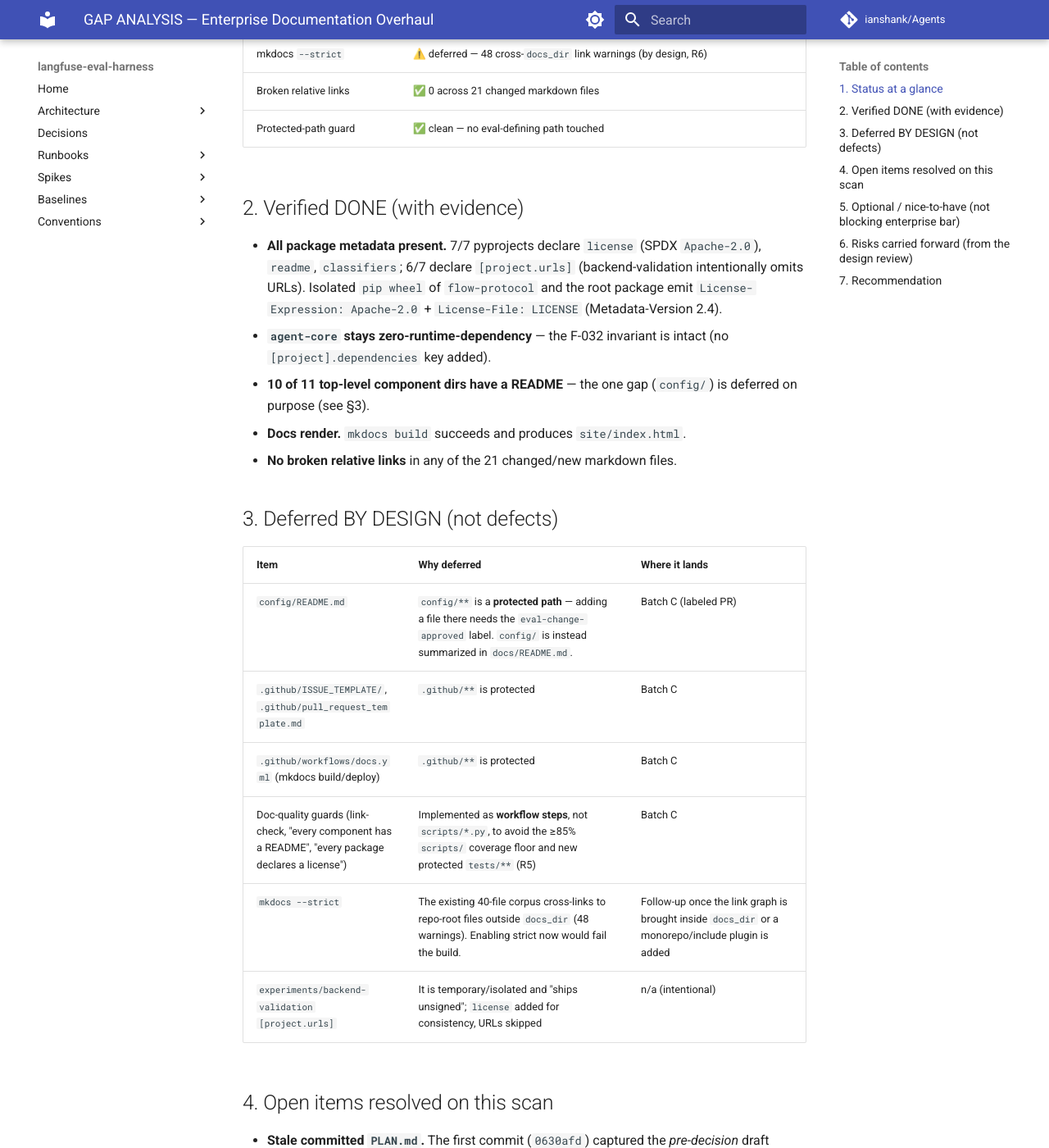
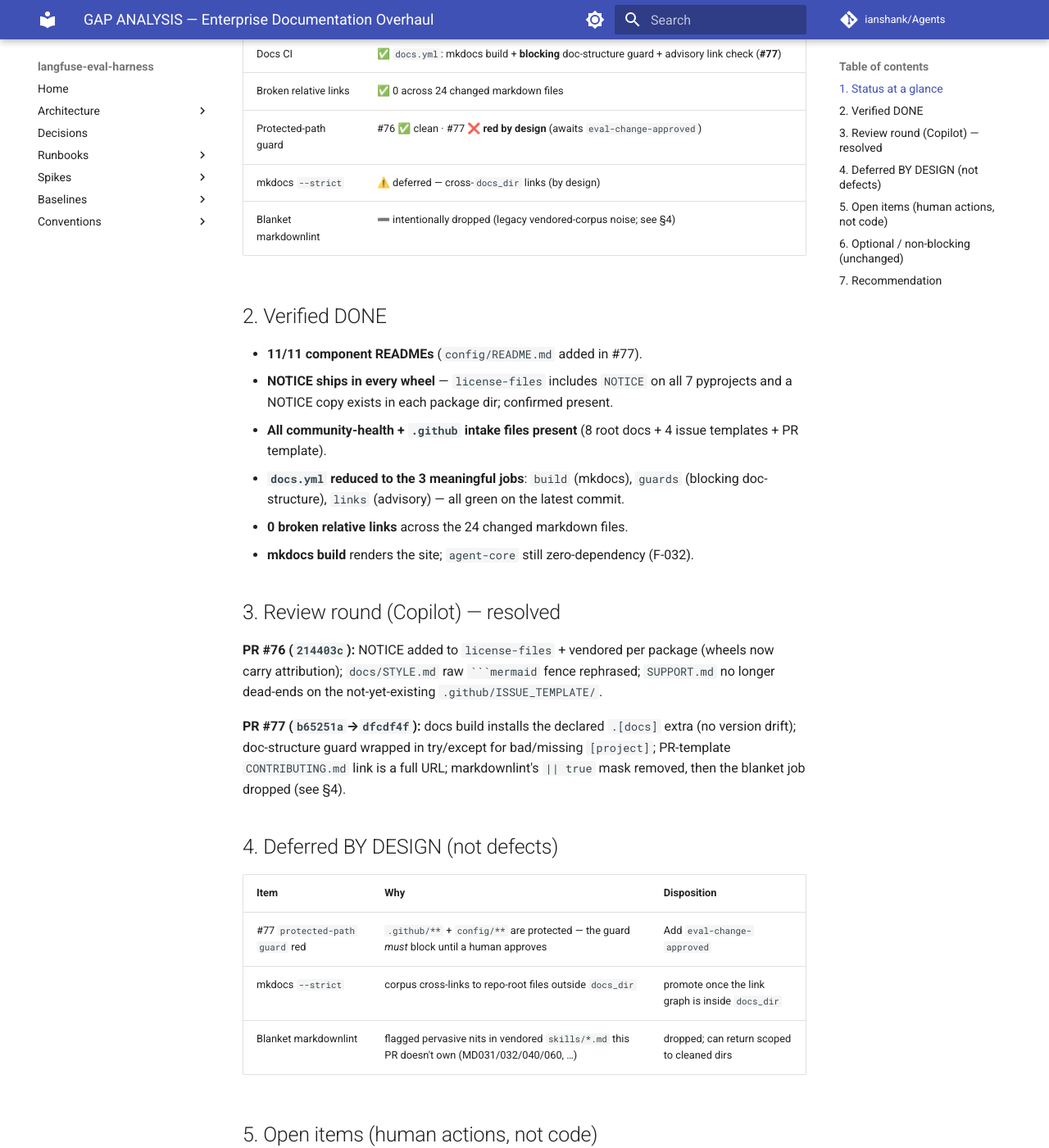
Before and after one commit to ianshank/Agents, an MkDocs documentation site: the page built from docs/plans/enterprise-docs-overhaul/GAP_ANALYSIS.md, in a window 1280 px wide and 1400 px high, scrolled down 839 px. Shown: the whole window at 82% size. Built offline with MkDocs 1.6.1 and Material for MkDocs 9.7.7, drawn with Linux system fonts in a browser that asks for light colours; comment, search, counter and statistics services are not loaded; some of the changed text lies outside the part shown.

Commit message:
docs: refresh enterprise-docs gap analysis for completed Batch C + review round
Update the gap analysis to reflect current state across both PRs: Batch C
(.github templates + docs CI + config README) is implemented on #77; the Copilot
review round is resolved (NOTICE in wheels, STYLE/SUPPORT fixes, .[docs] install,
guard hardening, PR-template URL, markdownlint dropped). Only two human actions
remain — label #77 and merge #76 then retarget — plus the by-design deferrals
(mkdocs --strict, blanket markdownlint).

Co-Authored-By: Claude Opus 4.8 <noreply@anthropic.com>
Claude-Session: https://claude.ai/code/session_01SR4MmH7EZhKgEb57yPs6SL

````diff
--- a/docs/plans/enterprise-docs-overhaul/GAP_ANALYSIS.md
+++ b/docs/plans/enterprise-docs-overhaul/GAP_ANALYSIS.md
@@ -1,82 +1,74 @@
 # GAP ANALYSIS — Enterprise Documentation Overhaul
 
-> Branch: `claude/readme-docs-enterprise-update-d3ifmr`. Scanned 2026-07-24
-> against `origin/main`. Scope: documentation, licensing, packaging metadata, and
-> repository organization. Companion to [`PLAN.md`](PLAN.md).
+> Branches scanned 2026-07-24 against `origin/main`:
+> `claude/readme-docs-enterprise-update-d3ifmr` (**PR #76** — docs + metadata) and
+> `claude/readme-docs-enterprise-batch-c` (**PR #77**, stacked — protected `.github`
+> + `config` set). #77 is a superset of #76. Companion to [`PLAN.md`](PLAN.md).
 
-This records what the branch **delivers**, what is **deliberately deferred**, and
-what remains **open** — measured, not asserted. Every "done" line below was
-verified by a script over the working tree, not from memory.
+Every "done" line was verified by a script over the working tree, not asserted.
+This revision reflects the completed Batch C and the Copilot review round.
 
 ## 1. Status at a glance
 
 | Dimension | State |
 |---|---|
 | Root community-health set | ✅ complete (LICENSE, NOTICE, CONTRIBUTING, SECURITY, CODE_OF_CONDUCT, SUPPORT, GOVERNANCE, MAINTAINERS) |
-| Licensing | ✅ Apache-2.0 at root + 6 per-wheel copies; PEP 639 metadata on all 7 pyprojects |
-| Component READMEs | ✅ 10/11 top-level dirs (only `config/` deferred — protected path) |
-| Docs index + site | ✅ `docs/README.md`, ADR index, `docs/STYLE.md`, mkdocs-material site (non-strict) |
-| Root README / AGENTS map | ✅ restructured additively; doc-map extended |
-| Protected-path CI/templates (Batch C) | ⛔ not started — needs `eval-change-approved` label (separate PR) |
-| mkdocs `--strict` | ⚠️ deferred — 48 cross-`docs_dir` link warnings (by design, R6) |
-| Broken relative links | ✅ 0 across 21 changed markdown files |
-| Protected-path guard | ✅ clean — no eval-defining path touched |
+| Licensing / wheels | ✅ Apache-2.0; `license-files = [LICENSE, NOTICE]` and a NOTICE copy in all 7 packages — both ship in the wheel (`License-File: LICENSE` + `NOTICE`) |
+| Component READMEs | ✅ **11/11** top-level dirs (incl. `config/`) |
+| Package metadata | ✅ 7/7 declare `license`; 6/7 declare `[project.urls]` (backend-validation omits URLs by design) |
+| Docs index + site | ✅ `docs/README.md`, ADR index, `docs/STYLE.md`; mkdocs-material site builds (non-strict) |
+| `.github` templates | ✅ issue templates (bug/feature/ADR/config) + PR template (**#77**) |
+| Docs CI | ✅ `docs.yml`: mkdocs build + **blocking** doc-structure guard + advisory link check (**#77**) |
+| Broken relative links | ✅ 0 across 24 changed markdown files |
+| Protected-path guard | #76 ✅ clean · #77 ❌ **red by design** (awaits `eval-change-approved`) |
+| mkdocs `--strict` | ⚠️ deferred — cross-`docs_dir` links (by design) |
+| Blanket markdownlint | ➖ intentionally dropped (legacy vendored-corpus noise; see §4) |
 
-## 2. Verified DONE (with evidence)
+## 2. Verified DONE
 
-- **All package metadata present.** 7/7 pyprojects declare `license`
-  (SPDX `Apache-2.0`), `readme`, `classifiers`; 6/7 declare `[project.urls]`
-  (backend-validation intentionally omits URLs). Isolated `pip wheel` of
-  `flow-protocol` and the root package emit `License-Expression: Apache-2.0` +
-  `License-File: LICENSE` (Metadata-Version 2.4).
-- **`agent-core` stays zero-runtime-dependency** — the F-032 invariant is intact
-  (no `[project].dependencies` key added).
-- **10 of 11 top-level component dirs have a README** — the one gap (`config/`) is
-  deferred on purpose (see §3).
-- **Docs render.** `mkdocs build` succeeds and produces `site/index.html`.
-- **No broken relative links** in any of the 21 changed/new markdown files.
+- **11/11 component READMEs** (`config/README.md` added in #77).
+- **NOTICE ships in every wheel** — `license-files` includes `NOTICE` on all 7
+  pyprojects and a NOTICE copy exists in each package dir; confirmed present.
+- **All community-health + `.github` intake files present** (8 root docs + 4 issue
+  templates + PR template).
+- **`docs.yml` reduced to the 3 meaningful jobs**: `build` (mkdocs), `guards`
+  (blocking doc-structure), `links` (advisory) — all green on the latest commit.
+- **0 broken relative links** across the 24 changed markdown files.
+- **mkdocs build** renders the site; `agent-core` still zero-dependency (F-032).
 
-## 3. Deferred BY DESIGN (not defects)
+## 3. Review round (Copilot) — resolved
 
-| Item | Why deferred | Where it lands |
+**PR #76 (`214403c`):** NOTICE added to `license-files` + vendored per package (wheels
+now carry attribution); `docs/STYLE.md` raw ` ```mermaid ` fence rephrased; `SUPPORT.md`
+no longer dead-ends on the not-yet-existing `.github/ISSUE_TEMPLATE/`.
+
+**PR #77 (`b65251a`→`dfcdf4f`):** docs build installs the declared `.[docs]` extra
+(no version drift); doc-structure guard wrapped in try/except for bad/missing
+`[project]`; PR-template `CONTRIBUTING.md` link is a full URL; markdownlint's
+`|| true` mask removed, then the blanket job dropped (see §4).
+
+## 4. Deferred BY DESIGN (not defects)
+
+| Item | Why | Disposition |
 |---|---|---|
-| `config/README.md` | `config/**` is a **protected path** — adding a file there needs the `eval-change-approved` label. `config/` is instead summarized in `docs/README.md`. | Batch C (labeled PR) |
-| `.github/ISSUE_TEMPLATE/`, `.github/pull_request_template.md` | `.github/**` is protected | Batch C |
-| `.github/workflows/docs.yml` (mkdocs build/deploy) | `.github/**` is protected | Batch C |
-| Doc-quality guards (link-check, "every component has a README", "every package declares a license") | Implemented as **workflow steps**, not `scripts/*.py`, to avoid the ≥85% `scripts/` coverage floor and new protected `tests/**` (R5) | Batch C |
-| `mkdocs --strict` | The existing 40-file corpus cross-links to repo-root files outside `docs_dir` (48 warnings). Enabling strict now would fail the build. | Follow-up once the link graph is brought inside `docs_dir` or a monorepo/include plugin is added |
-| `experiments/backend-validation` `[project.urls]` | It is temporary/isolated and "ships unsigned"; `license` added for consistency, URLs skipped | n/a (intentional) |
+| #77 `protected-path guard` red | `.github/**` + `config/**` are protected — the guard *must* block until a human approves | Add `eval-change-approved` |
+| mkdocs `--strict` | corpus cross-links to repo-root files outside `docs_dir` | promote once the link graph is inside `docs_dir` |
+| Blanket markdownlint | flagged pervasive nits in vendored `skills/*.md` this PR doesn't own (MD031/032/040/060, …) | dropped; can return scoped to cleaned dirs |
 
-## 4. Open items resolved on this scan
+## 5. Open items (human actions, not code)
 
-- **Stale committed `PLAN.md`.** The first commit (`0630afd`) captured the
-  *pre-decision* draft (license "recommended", mkdocs "optional", an open-questions
-  section). It has been **reconciled** to the locked decisions (Apache-2.0, hybrid
-  audience, mkdocs site) and the two-PR structure in this same change.
+1. **Apply `eval-change-approved` to #77** → clears its protected-path guard.
+2. **Merge #76**, then **retarget #77's base to `main`** (it's stacked on #76).
 
-## 5. Optional / nice-to-have (not blocking enterprise bar)
+## 6. Optional / non-blocking (unchanged)
 
-| Item | Value | Recommendation |
-|---|---|---|
-| `docs/licenses.md` or an expanded NOTICE enumerating optional-SDK licenses | Enterprise redistribution hygiene for the `langfuse`/`openai`/`anthropic`/`boto3`/`phoenix`/`braintrust`/`autoevals` extras | Add in Batch C or a follow-up; current NOTICE names them generically |
-| `CITATION.cff` | Research-adjacent citability | Low priority; add if the project is cited |
-| `RELEASING.md` | Documents the keep-a-changelog + single-sourced-version release flow | Nice-to-have; content already implicit in `AGENTS.md` |
-| SPDX license headers in `.py` source | Per-file provenance | Large mechanical change; defer unless required by policy |
-| `GAP_ANALYSIS.md` for `flow-protocol` / `claude-foundation` | Parity with the other 3 packages | Low value — `flow-protocol` is trivial/100%-covered; `claude-foundation` uses `docs/adr/` + `CLAUDE.md`. Leave as-is. |
-| Root README coverage/CI badges | The coverage badge is static; the CI badge points only at `eval-harness-ci.yml` | Cosmetic; refine when the docs workflow exists |
-
-## 6. Risks carried forward (from the design review)
-
-- **R1 (setuptools≥77 / PEP 639)** — resolved: build-system pins bumped; isolated
-  wheels verified. Watch that no contributor reverts a pin to `>=68`.
-- **R2 (readme= before README exists)** — resolved by shipping metadata + READMEs
-  in one PR. If packages are ever split, keep them together.
-- **R6 (mkdocs strict)** — carried as the deferred item above.
+`docs/licenses.md` (optional-SDK license posture) · `CITATION.cff` · `RELEASING.md` ·
+SPDX per-file source headers · `GAP_ANALYSIS.md` parity for flow-protocol/claude-foundation.
+None block the enterprise bar.
 
 ## 7. Recommendation
 
-PR 1 (this branch) is **complete and self-consistent** for the unprotected scope
-and safe to merge (protected-path guard clean, wheels build, site builds, links
-resolve). The only enterprise items still open are the **protected Batch C** set,
-which is correctly held for a separate labeled PR. Nothing in §5 blocks the
-enterprise-documentation bar.
+Both PRs are complete for their scope and self-consistent. #76 is mergeable now
+(protected-path guard clean; wheels build with Apache-2.0 + NOTICE; site builds;
+links resolve). #77 is ready pending the label and the post-merge base retarget.
+No code work remains — only the two human actions in §5.
````
